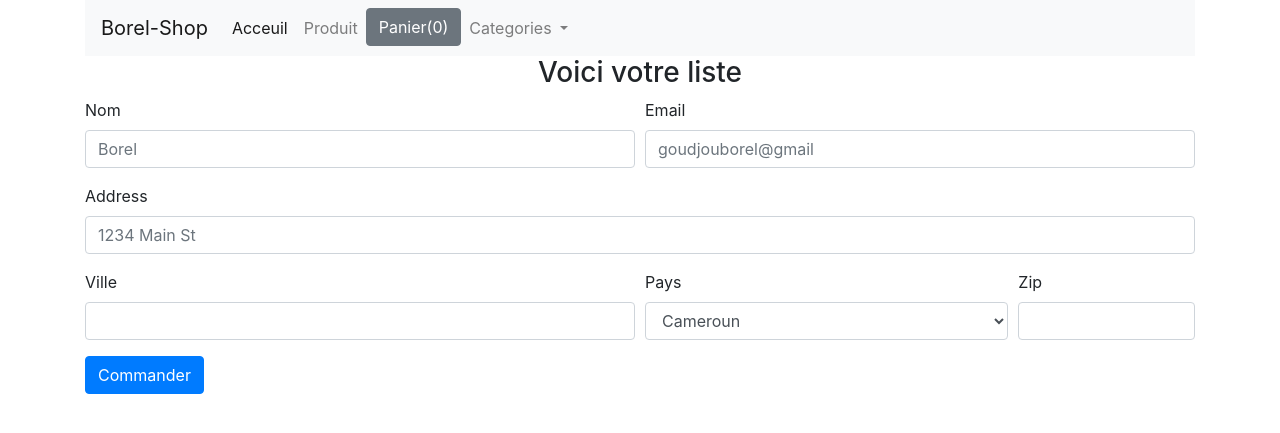
After one commit to Bore237/django_ecomme_site, a Django app: page /checkout/ in a window 1280 px wide. The commit adds this page. Shown: the top 433 px of the page. Run offline with Django 4.2, Linux system fonts and the light colour scheme; some libraries are stand-ins or nearby versions.

Commit message:
Finaliser la gestion de l'enregistrement des produits dans le panier et commencement  de la sauvegade des clients

```diff
--- a/ecommerce/shop/templates/shop/base.html
+++ b/ecommerce/shop/templates/shop/base.html
@@ -1,6 +1,7 @@
 <!DOCTYPE html>
 <html lang="en">
 <head>
+  <!-- Importer style css pour gerer les class-->
     <link rel="stylesheet" href="https://cdn.jsdelivr.net/npm/bootstrap@4.0.0/dist/css/bootstrap.min.css" integrity="sha384-Gn5384xqQ1aoWXA+058RXPxPg6fy4IWvTNh0E263XmFcJlSAwiGgFAW/dAiS6JXm" crossorigin="anonymous">
 
     <meta charset="UTF-8">
@@ -8,6 +9,7 @@
     <meta name="viewport" content="width=device-width, initial-scale=1.0">
     <title>Document</title>
 
+    <!-- Pour gerer enter js bootstap -->
     <script src="https://code.jquery.com/jquery-3.6.4.js" integrity="sha256-a9jBBRygX1Bh5lt8GZjXDzyOB+bWve9EiO7tROUtj/E=" crossorigin="anonymous"></script>
     <script src="https://code.jquery.com/jquery-3.2.1.slim.min.js" integrity="sha384-KJ3o2DKtIkvYIK3UENzmM7KCkRr/rE9/Qpg6aAZGJwFDMVNA/GpGFF93hXpG5KkN" crossorigin="anonymous"></script>
     <script src="https://cdn.jsdelivr.net/npm/popper.js@1.12.9/dist/umd/popper.min.js" integrity="sha384-ApNbgh9B+Y1QKtv3Rn7W3mgPxhU9K/ScQsAP7hUibX39j7fakFPskvXusvfa0b4Q" crossorigin="anonymous"></script>
@@ -19,23 +21,25 @@
         <div class="row">
             <div class = "col-md-12">
                 <nav class="navbar navbar-expand-lg navbar-light bg-light">
-                    <a class="navbar-brand" href="#">Borel-Shop</a>
+                    <a class="navbar-brand" href="{% url 'home' %}"> Borel-Shop </a>
                     <button class="navbar-toggler" type="button" data-toggle="collapse" data-target="#navbarNavDropdown" aria-controls="navbarNavDropdown" aria-expanded="false" aria-label="Toggle navigation">
                       <span class="navbar-toggler-icon"></span>
                     </button>
                     <div class="collapse navbar-collapse" id="navbarNavDropdown">
                       <ul class="navbar-nav">
                         <li class="nav-item active">
-                          <a class="nav-link" href="#">Acceuil <span class="sr-only">(current)</span></a>
+
+                          <a class="nav-link" href= "{% url 'home' %}"> Acceuil <span class="sr-only">(current)</span></a>
                         </li>
                         <li class="nav-item">
                           <a class="nav-link" href="#">Produit</a>
                         </li>
                         <li class="nav-item">
+                          <!-- popower bouton bizare bootstrap  et activer data-html a true -->
                           <button id = "panier" type="button" class="btn btn-secondary" data-html = "true" data-container="body" data-toggle="popover" data-placement="bottom" data-content="Vivamus
                             sagittis lacus vel augue laoreet rutrum faucibus.">
-                              Panier(0)
-                            </button>
+                            Panier(0)
+                          </button>
                         </li>
                         <li class="nav-item dropdown">
                           <a class="nav-link dropdown-toggle" href="#" id="navbarDropdownMenuLink" data-toggle="dropdown" aria-haspopup="true" aria-expanded="false">
@@ -52,6 +56,7 @@
                   </nav>
             </div>
         </div>
+
         {% block content %}{% endblock %}
     </div>
 </body>
--- /dev/null
+++ b/ecommerce/shop/templates/shop/checkout.html
@@ -0,0 +1,75 @@
+{% extends "shop/base.html" %}
+
+{% block  content %}
+    <div class="row">
+        <div class="col-md-12">
+            <ul class="list-group" id="item-list">
+              <h3 class="text-center">  Voici votre liste </h3>
+            </ul>
+        </div>
+    </div>
+
+    <div class="row">
+      <div class="col-md-12">
+        <form method="POST">
+          {% csrf_token %}
+          <div class="form-row">
+            <div class="form-group col-md-6">
+              <label for="inputEmail4">Nom</label>
+              <input type="Text" class="form-control"  name="nom" id="nom" placeholder="Borel">
+            </div>
+            <div class="form-group col-md-6">
+              <label for="inputPassword4">Email</label>
+              <input type="email" class="form-control" name="email" id="email" placeholder="goudjouborel@gmail">
+            </div>
+          </div>
+          <div class="form-group">
+            <label for="inputAddress">Address</label>
+            <input type="text" class="form-control" name="address" id="address" placeholder="1234 Main St">
+          </div>
+          <div class="form-row">
+            <div class="form-group col-md-6">
+              <label for="inputCity">Ville</label>
+              <input name="ville" id="ville" class="form-control" id="inputCity">
+            </div>
+            <div class="form-group col-md-4">
+              <label for="inputState">Pays</label>
+              <select name="pays" id="pays" class="form-control">
+                <option selected>Cameroun</option>
+                <option>Cote d'ivoire</option>
+                <option>Tchad</option>
+                <option>France</option>
+                <option>Burkina</option>
+                <option>Canada</option>
+              </select>
+            </div>
+            <div class="form-group col-md-2">
+              <label for="inputZip">Zip</label>
+              <input name="zipcode" id="zipcode" type="text" class="form-control" id="inputZip">
+            </div>
+          </div>
+          <button type="submit" class="btn btn-primary">Commander</button>
+        </form>
+      </div>
+    </div>
+{% endblock %}
+
+{% block js %}
+    <script type="text/javascript">
+      if(localStorage.getItem('panier') == null){
+        var panier = {};
+      }else{
+        panier = JSON.parse(localStorage.getItem('panier'));
+      }
+      for(item in panier){
+        let nom = panier[item][1];
+        let quantite = panier[item][0];
+        let itemString = ` <li class="list-group-item d-flex justify-content-between align-items-center">
+                  ${nom}
+                   <span class="badge badge-primary badge-pill">QTE ${quantite}</span>
+                </li> `
+        $('#item-list').append(itemString);
+      }
+    </script>
+
+{% endblock  %}
--- a/ecommerce/shop/urls.py
+++ b/ecommerce/shop/urls.py
@@ -1,7 +1,8 @@
 from django.urls import path
-from shop.views import index, detail
+from shop.views import index, detail, checkout
 
 urlpatterns = [
     path('', index, name="home"),
-    path('<int:myid>', detail, name="detail")
+    path('<int:myid>', detail, name="detail"),
+    path('checkout/', checkout, name="checkout")
 ]
--- a/ecommerce/shop/views.py
+++ b/ecommerce/shop/views.py
@@ -1,5 +1,5 @@
 from django.shortcuts import render
-from .models import Product
+from .models import Product, Commande
 from django.core.paginator import Paginator
 # Create your views here.
 
@@ -19,3 +19,18 @@ def index (request):
 def detail(request, myid):
     product = Product.objects.get(id = myid)
     return render(request, 'shop/detail.html', {'product' : product})
+
+def checkout(request):
+    if request.method == "POST":
+        nom = request.POST.get('nom')
+        email = request.POST.get('email')
+        address = request.POST.get('address')
+        ville = request.POST.get('ville')
+        pays = request.POST.get('pays')
+        zipcode = request.POST.get('zipcode')
+
+        com = Commande(nom=nom, email=email,address = address,
+                       ville = ville, pays = pays, zipcode = zipcode)
+        com.save()
+
+    return render(request, 'shop/checkout.html')
```
Also changed, not shown: ecommerce/shop/admin.py (+7 -3 lines), ecommerce/shop/models.py (+13 -0 lines), ecommerce/shop/templates/shop/index.html (+33 -11 lines), ecommerce/db.sqlite3, ecommerce/shop/migrations/0002_commande.py (added).
